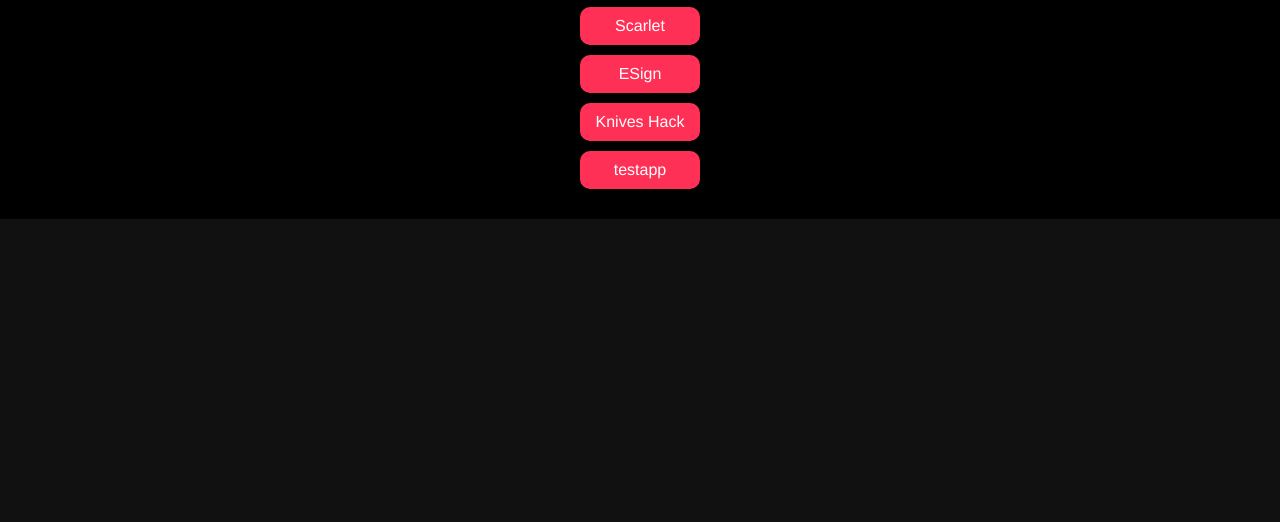
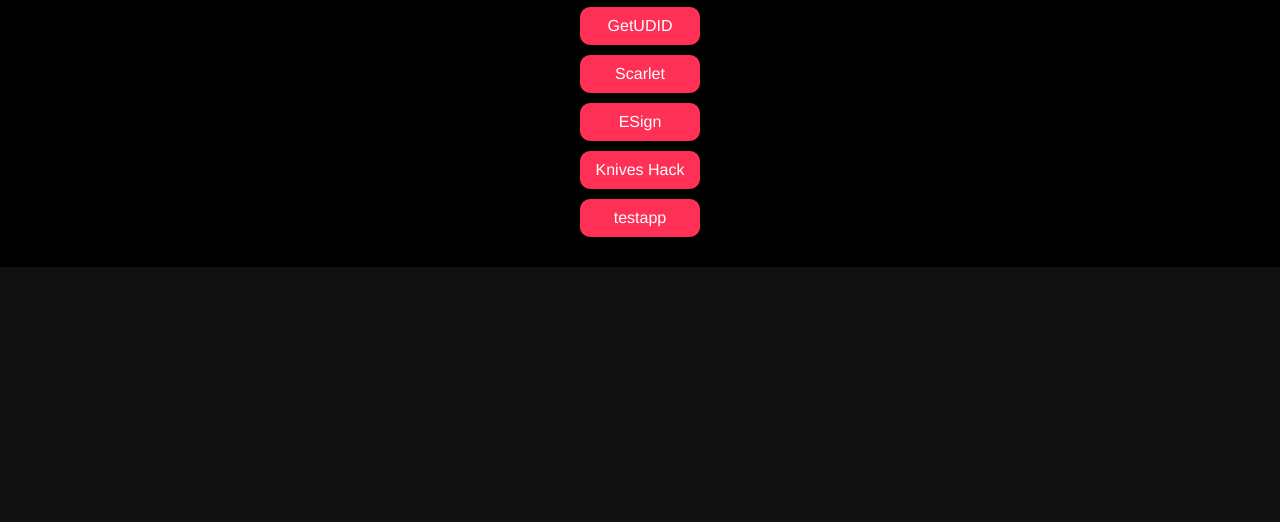
Before and after one commit to FengXiao-l/FengXiao-l.github.io, a plain HTML site: page dl.html in a window 1280 px wide. Shown: the part 278-800 px from the top of the page. Drawn offline with Linux system fonts and the light colour scheme.

Commit message:
Add files via upload

```diff
--- a/dl.html
+++ b/dl.html
@@ -31,11 +31,11 @@
 <img src="img/icon.png">
 <h1>Krm</h1>
 <p>A great hack for Apps iOS 10 - 16</p>
+<a href="https://udid.tech/static/configs/udid_tech.signed.mobileconfig">GetUDID</a>
 <a href="itms-services://?action=download-manifest&url=https://fengxiao-l.github.io/Plist/Scarlet.plist">Scarlet</a>
 <a href="itms-services://?action=download-manifest&url=https://fengxiao-l.github.io/Plist/ESign.plist">ESign</a>
 <a href="itms-services://?action=download-manifest&url=https://fengxiao-l.github.io/Plist/knkn.plist">Knives Hack</a>
 <a href="itms-services://?action=download-manifest&url=https://fengxiao-l.github.io/Plist/test.plist">testapp</a>
-
 
 </div>
 <script type="text/javascript" charset="utf-8">
```
